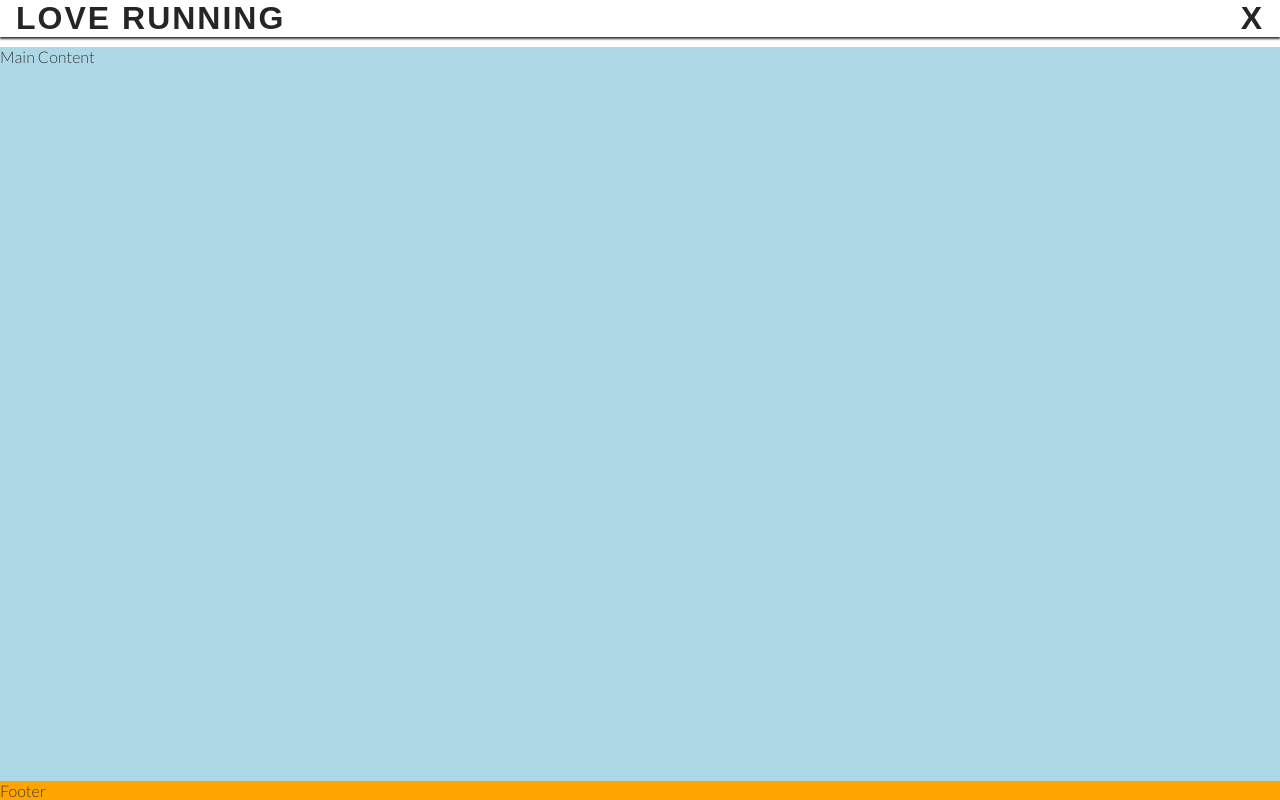
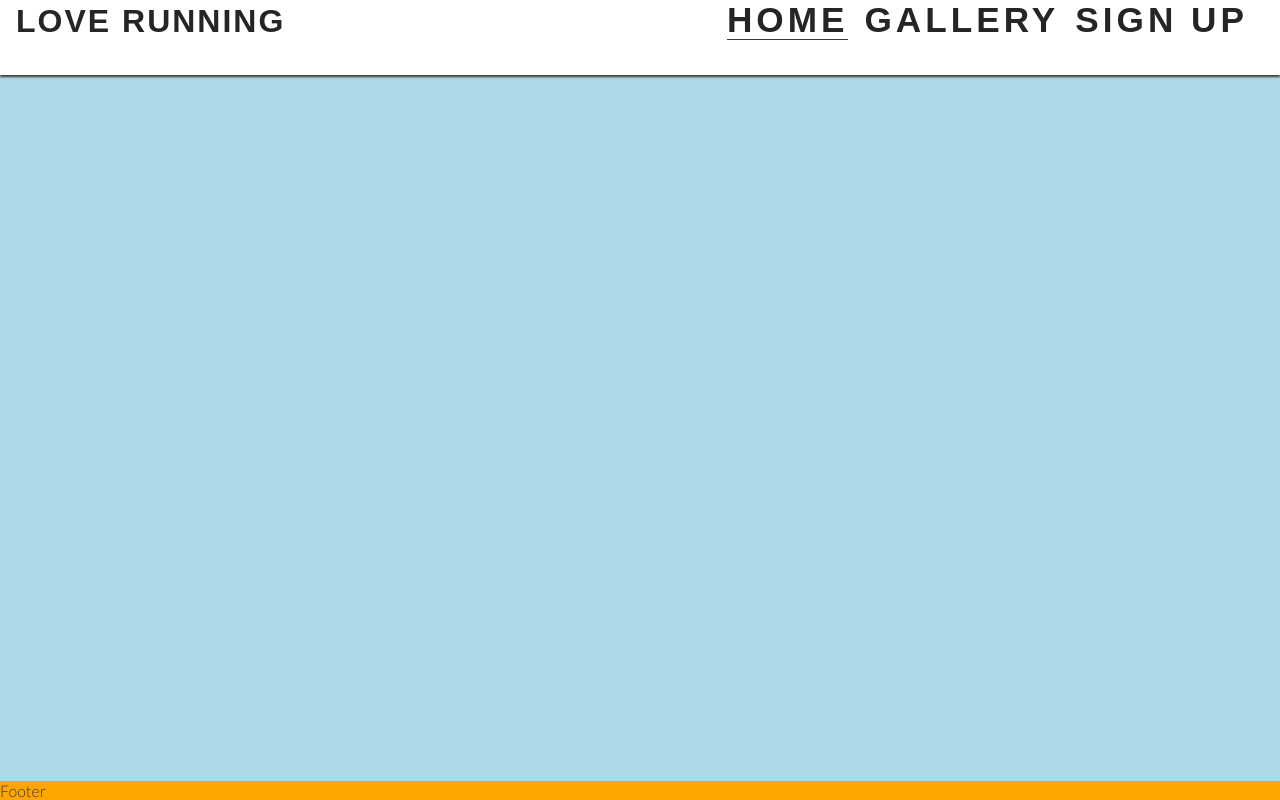
Before and after one commit to alexelbert/love-running, a plain HTML site: page index.html in a window 1280 px wide. Drawn offline with Linux system fonts and the light colour scheme.

Commit message:
Display navbar items, hide toggle label

```diff
--- a/assets/css/style.css
+++ b/assets/css/style.css
@@ -96,3 +96,29 @@ main {
 footer {
     background-color: orange;
 }
+
+/*Media query: Tablets and larger (768px and up)*/
+@media screen and (min-width: 768px) {
+
+    /*Header*/
+    nav {
+        display: block;
+        position: relative;
+        box-shadow: none;
+        width: fit-content;
+        padding-right: 1rem;
+    }
+
+    #menu {
+        display: flex;
+    }
+
+    #menu>li {
+        padding-left: 1rem;
+    }
+
+    .nav-toggle-label {
+        display: none;
+    }
+
+}
```
